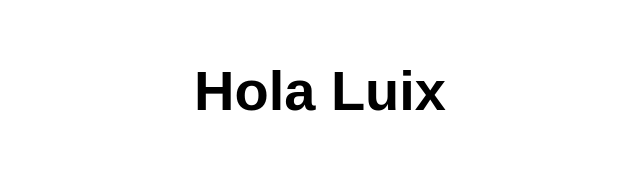
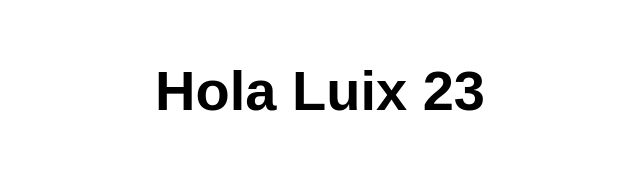
Before and after one commit to lrleija/mi-primer-repo, a website: page src/index.html in a window 1280 px wide. Shown: the whole page, without its empty margins (320-960 px from the left). Drawn offline with Linux system fonts and the light colour scheme.

Commit message:
//cambio en una de las etiquetas

```diff
--- a/src/index.html
+++ b/src/index.html
@@ -10,7 +10,7 @@
 
 <body>
   <main>
-    <h1>Hola Luix</h1>
+    <h1>Hola Luix 23</h1>
   </main>
 </body>
 
```
